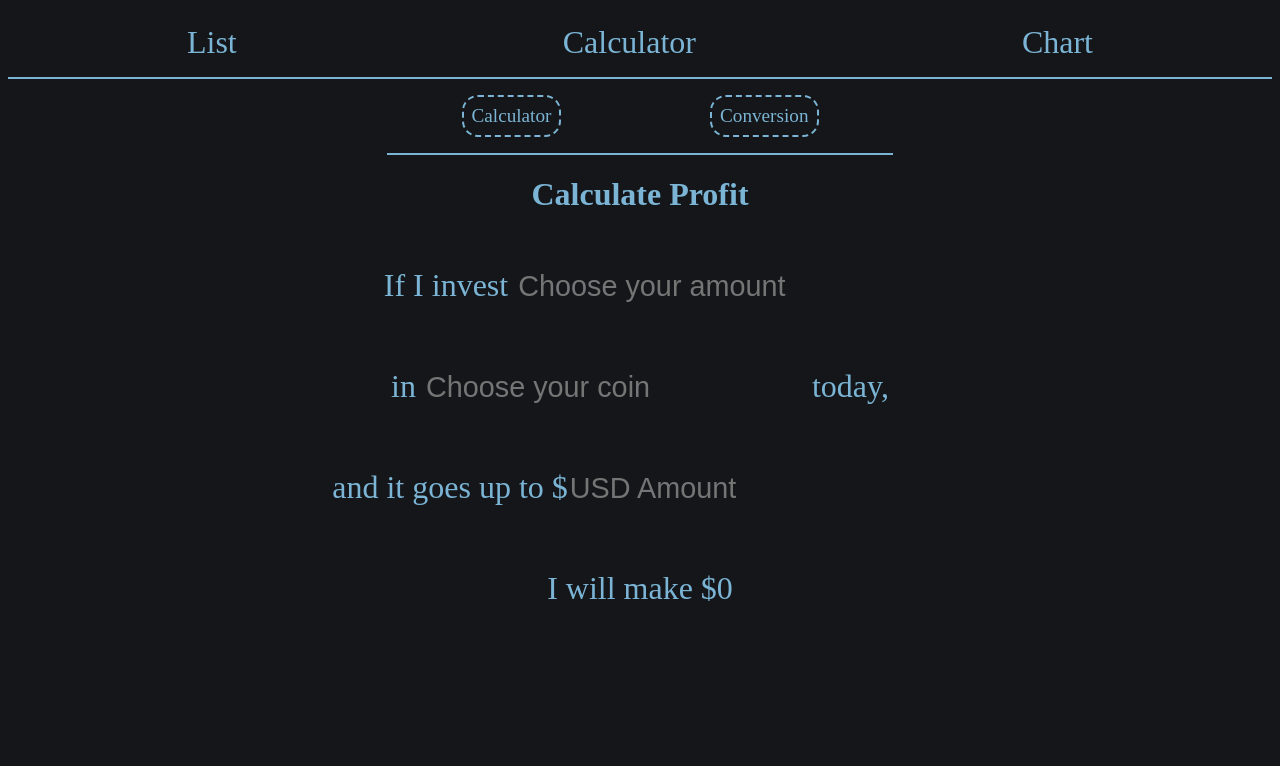
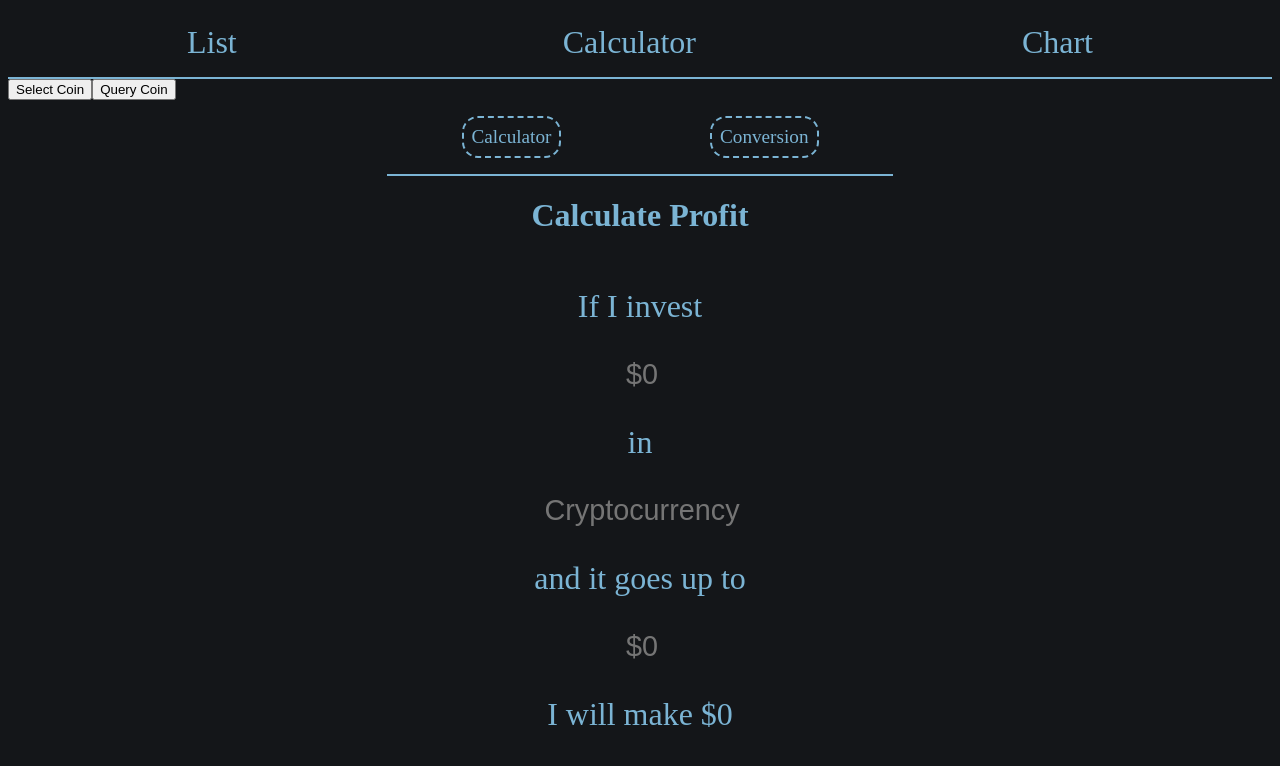
Before and after one commit to AdamPayne238/crypto-FE, a React (Create React App) app in the folder crypto-app/: page /calc/coin-calculator in a window 1280 px wide. Shown: the top 766 px of the page. Built offline with nearby package versions, Linux system fonts and the light colour scheme; no server answers.

Commit message:
selecting and querying specific coins

```diff
--- a/crypto-app/src/components/CryptoCalculators/CryptoCalc.js
+++ b/crypto-app/src/components/CryptoCalculators/CryptoCalc.js
@@ -10,28 +10,42 @@ import { Route, Link } from 'react-router-dom'
 
 const CryptoCalc = () => {
 
-    const [ coinData, setCoinData ] = useState([])
+    const [ coinData, setCoinData ] = useState({})
     const [ coinId, setCoinId ] = useState("")
 
-    useEffect(()  => {
+
+    const selectCoin = () => {
+
         axios
           .get(
             `https://api.coingecko.com/api/v3/coins/${coinId}`
           )
           .then(res => setCoinData(res.data))
           .catch(err => console.log(err))
-      }, [])
+
+    }
+
+    useEffect(() => {
+      console.log("coinId", coinId)
+      console.log("coinData", coinData)
+
+    }, [coinId, coinData])
+
+
 
 
     return(
         <div>
+
+          <button onClick={() => setCoinId("bitcoin")}>Select Coin</button>
+          <button onClick={() => selectCoin()}>Query Coin</button>
 
 
             <div className="calc-nav">
             <Link to="/calc/coin-calculator">Calculator</Link>
             <Link to="/calc/coin-conversion">Conversion</Link>
             </div>
-            <Route  path="/calc/coin-calculator" component={CoinCalculator} />
+            <Route  path="/calc/coin-calculator" component={CoinCalculator} coinData={coinData} />
             <Route  path="/calc/coin-conversion" component={CoinConversion} />
 
         </div>
--- a/crypto-app/src/components/CryptoCalculators/subs/Calc.scss
+++ b/crypto-app/src/components/CryptoCalculators/subs/Calc.scss
@@ -40,7 +40,8 @@
     }
 
     input{
-
+        width: 100%;
+        text-align: center;
         background: #141619;
         font-size: 1.8rem;
         border: none;
--- a/crypto-app/src/components/CryptoCalculators/subs/CoinCalculator.js
+++ b/crypto-app/src/components/CryptoCalculators/subs/CoinCalculator.js
@@ -12,15 +12,18 @@ const CoinCalculator = (props) => {
             <h1>Calculate Profit</h1>
 
             <div>
-                <p>If I invest <input type="text" placeholder="Choose your amount" name="Crypto" /></p>
+                <p>If I invest</p>
+                <input type="text" placeholder="$0" name="Crypto" />
             </div>
 
             <div>
-                <p>in <input type="text" placeholder="Choose your coin" name="Crypto" /> today, </p>
+                <p>in</p>
+                    <input type="text" placeholder="Cryptocurrency" name="Crypto" />
+                {/* <p>today,</p> */}
             </div>
 
             <div>
-                <p>and it goes up to $<input type="text" placeholder="USD Amount" name="Crypto" /></p>
+                <p>and it goes up to</p><input type="text" placeholder="$0" name="Crypto" />
             </div>
 
             <div>
```
